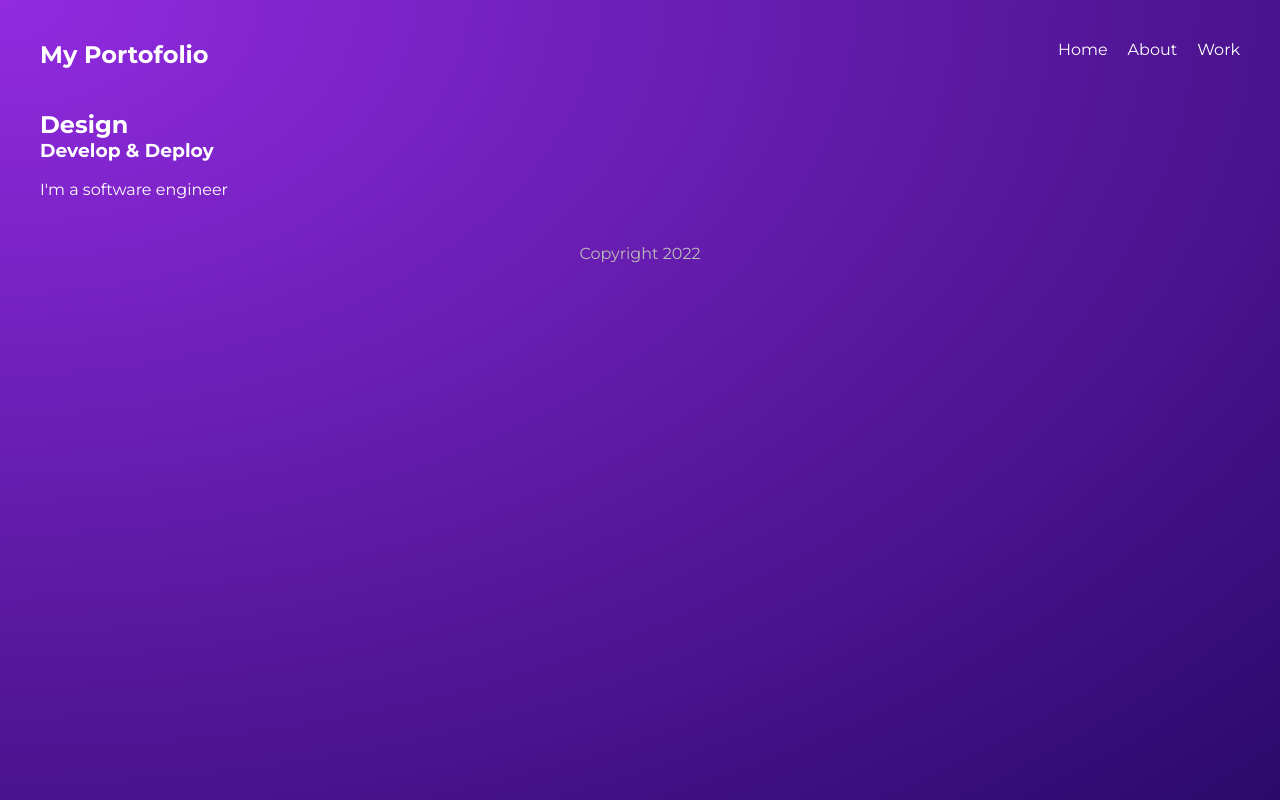
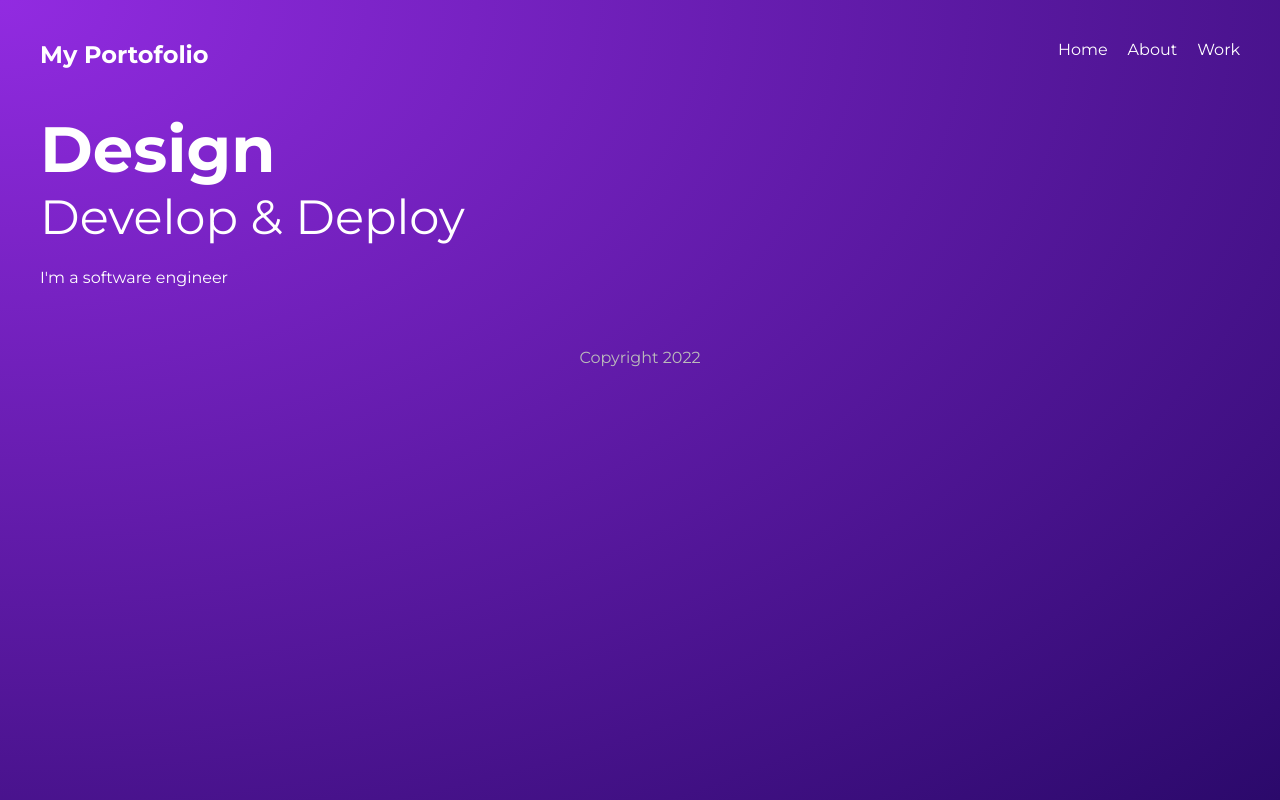
Before and after one commit to hayatek/learning-react, a Gatsby site in the folder portfolio-gatsby/: page / in a window 1280 px wide. Built offline with nearby package versions, Linux system fonts and the light colour scheme; Gatsby itself is replaced by a stand-in of ours.

Commit message:
added home.module.css

```diff
--- a/portfolio-gatsby/src/pages/index.js
+++ b/portfolio-gatsby/src/pages/index.js
@@ -1,10 +1,11 @@
 import React from "react"
 import Layout from "../components/Layout"
+import styles from "../styles/home.module.css"
 
 export default function Home() {
   return (
     <Layout>
-      <section>
+      <section className={styles.header}>
         <div>
           <h2>Design</h2>
           <h3>Develop & Deploy</h3>
--- /dev/null
+++ b/portfolio-gatsby/src/styles/home.module.css
@@ -0,0 +1,22 @@
+.header {
+  display: grid;
+  grid-template-columns: 1fr 1fr;
+  grid-gap: 40px;
+  align-items: center;
+}
+.header h2 {
+  font-size: 4em;
+}
+.header h3 {
+  font-size: 3em;
+  font-weight: 400;
+  margin-bottom: 20px;
+}
+.btn {
+  display: inline-block;
+  background: #d42990;
+  padding: 10px 16px;
+  border-radius: 10px;
+  margin-top: 20px;
+  font-weight: 500;
+}
```
